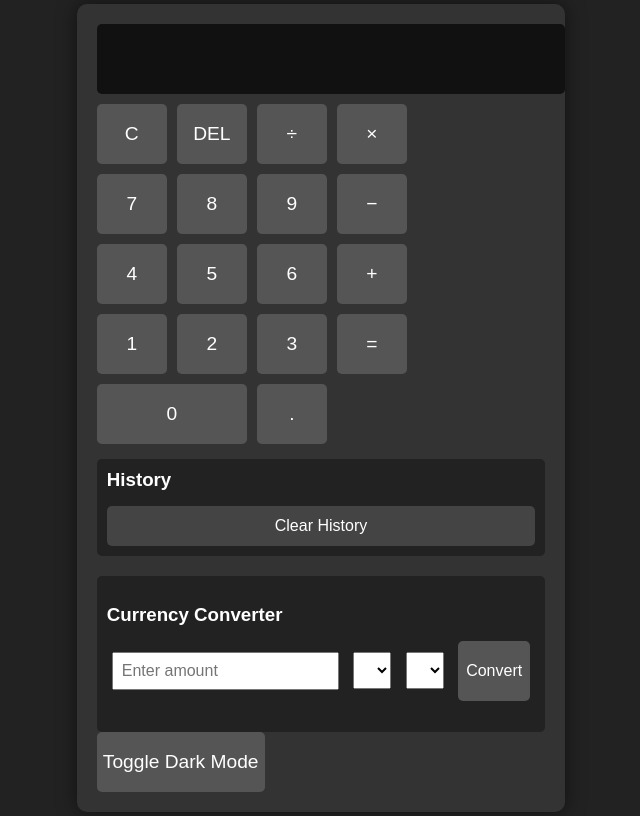
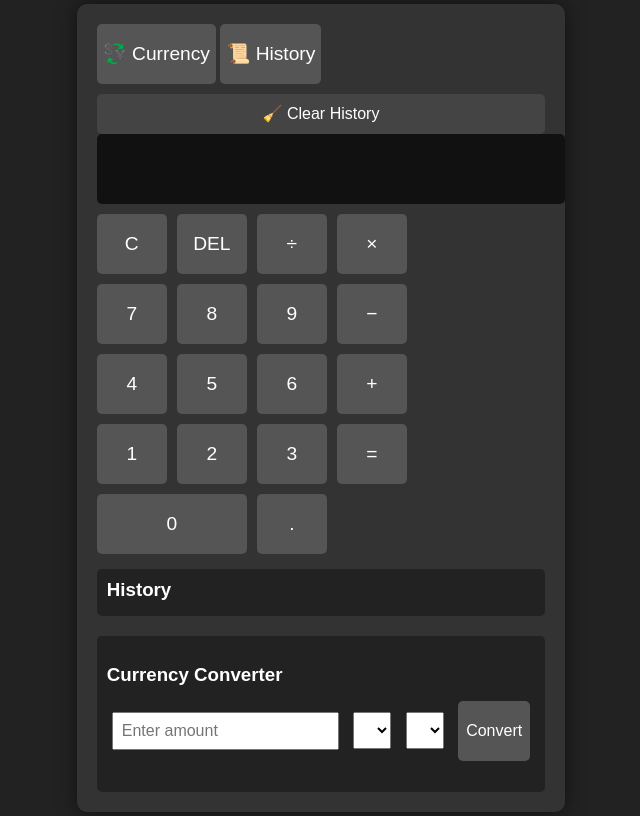
Before and after one commit to G7techglob/G24calculator-, a plain HTML site: page index.html in a window 1280 px wide. Shown: the whole page, without its empty margins (319-959 px from the left). Drawn offline with Linux system fonts and the light colour scheme; no server answers.

```diff
--- a/index.html
+++ b/index.html
@@ -2,13 +2,22 @@
 <html lang="en">
 <head>
   <meta charset="UTF-8">
-  <meta name="viewport" content="width=device-width, initial-scale=1.0">
-  <title>Calculator App</title>
+  <title>Smart Calculator 💱</title>
   <link rel="stylesheet" href="index.css">
 </head>
 <body>
   <div class="calculator">
+    <!-- Top bar -->
+    <div class="top-bar">
+      <button id="currency-btn" onclick="toggleCurrency()">💱 Currency</button>
+      <button id="show-history" onclick="toggleHistory()">📜 History</button>
+      <button id="clear-history">🧹 Clear History</button>
+    </div>
+
+    <!-- Display -->
     <input type="text" id="display" disabled>
+
+    <!-- Buttons -->
     <div class="buttons">
       <button onclick="clearDisplay()">C</button>
       <button onclick="deleteLast()">DEL</button>
@@ -34,13 +43,14 @@
       <button onclick="appendValue('.')">.</button>
     </div>
 
-    <!-- Scrollable history list -->
-    <div class="history-container">
+    <!-- History -->
+    <div class="history-container" id="history-container">
       <h3>History</h3>
       <ul id="history"></ul>
-      <button id="clear-history">Clear History</button>
     </div>
-<div class="currency-container">
+
+    <!-- Currency Converter -->
+    <div class="currency-container" id="currency-container">
       <h3>Currency Converter</h3>
       <input type="number" id="amount" placeholder="Enter amount">
       <select id="fromCurrency"></select>
@@ -48,8 +58,6 @@
       <button onclick="convertCurrency()">Convert</button>
       <p id="conversionResult"></p>
     </div>
-    <!-- Dark mode toggle -->
-    <button id="toggle-theme">Toggle Dark Mode</button>
   </div>
   <script src="index.js"></script>
 </body>
```
Lines whose indentation alone changed are shown as unchanged.
